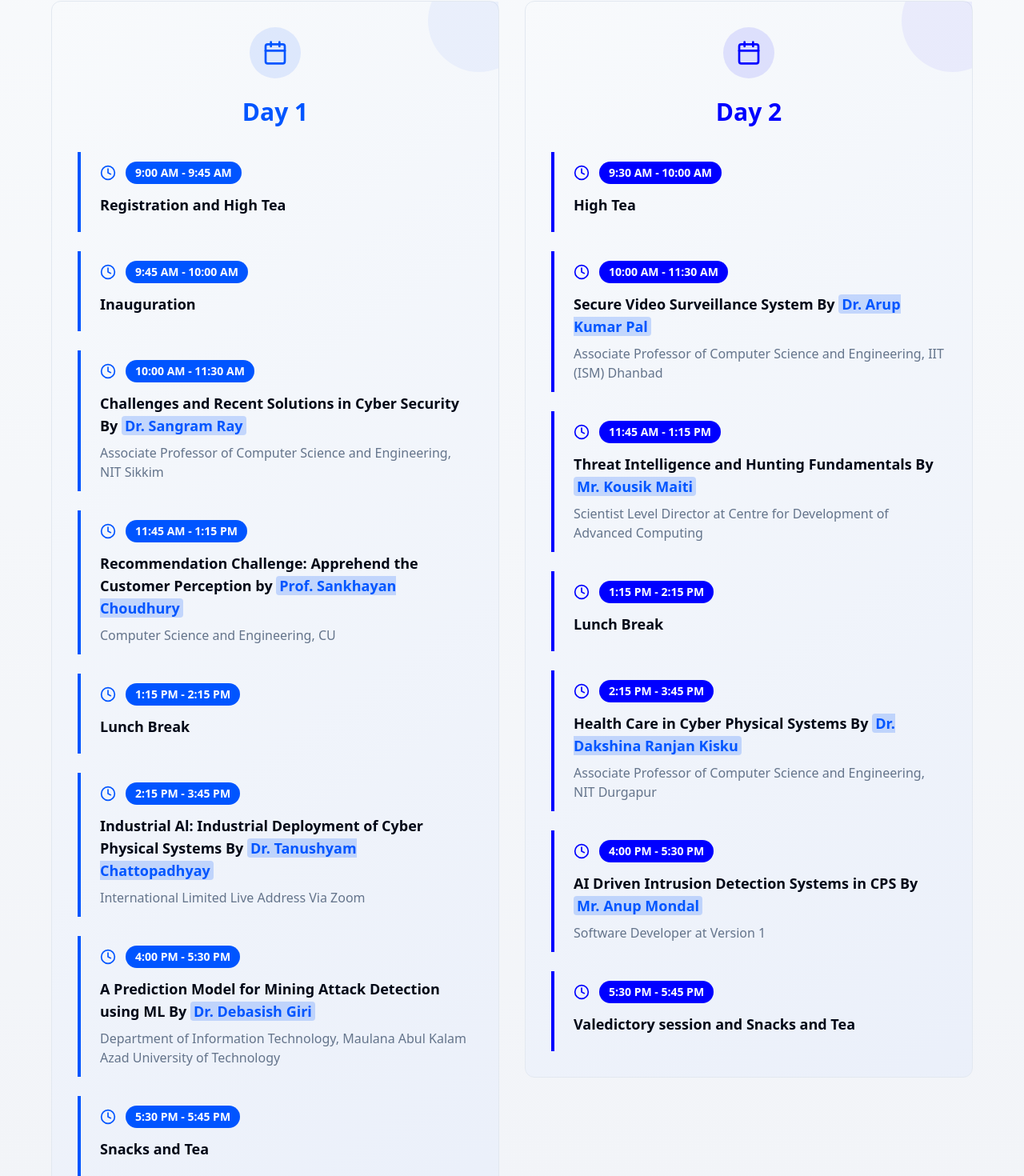
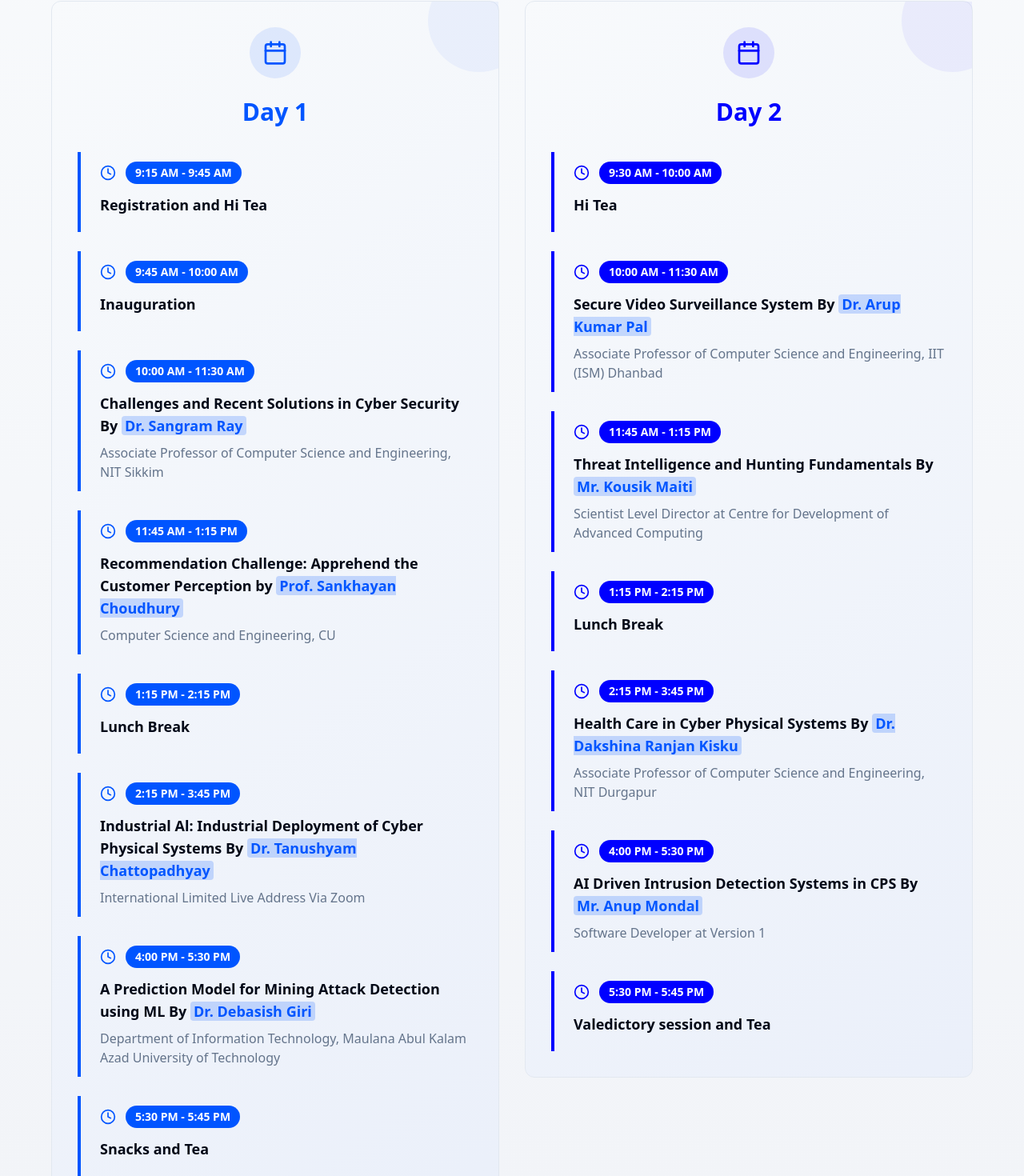
Before and after one commit to leo-soumyajit/seminar-website-it-dept, a React (Vite) app: page / in a window 1280 px wide. Shown: the part 4599-6069 px from the top of the page at 80% size. Built offline with nearby package versions, Linux system fonts and the light colour scheme.

Commit message:
schedule changes

```diff
--- a/src/data/content.ts
+++ b/src/data/content.ts
@@ -85,7 +85,7 @@ export const content = {
       day1: {
         title: "Day 1",
         sessions: [
-  { time: "9:00 AM - 9:45 AM", topic: "Registration and High Tea", speaker: "" },
+  { time: "9:15 AM - 9:45 AM", topic: "Registration and Hi Tea", speaker: "" },
   { time: "9:45 AM - 10:00 AM", topic: "Inauguration", speaker: "" },
   { time: "10:00 AM - 11:30 AM", topic: "Challenges and Recent Solutions in Cyber Security By Dr. Sangram Ray", speaker: "Associate Professor of Computer Science and Engineering, NIT Sikkim" },
   { time: "11:45 AM - 1:15 PM", topic: "Recommendation Challenge: Apprehend the Customer Perception by Prof. Sankhayan Choudhury", speaker: "Computer Science and Engineering, CU" },
@@ -99,13 +99,13 @@ export const content = {
       day2: {
         title: "Day 2",
         sessions: [
-  { time: "9:30 AM - 10:00 AM", topic: "High Tea", speaker: "" },
+  { time: "9:30 AM - 10:00 AM", topic: "Hi Tea", speaker: "" },
   { time: "10:00 AM - 11:30 AM", topic: "Secure Video Surveillance System By Dr. Arup Kumar Pal", speaker: "Associate Professor of Computer Science and Engineering, IIT (ISM) Dhanbad" },
   { time: "11:45 AM - 1:15 PM", topic: "Threat Intelligence and Hunting Fundamentals By Mr. Kousik Maiti", speaker: "Scientist Level Director at Centre for Development of Advanced Computing" },
   { time: "1:15 PM - 2:15 PM", topic: "Lunch Break", speaker: "" },
   { time: "2:15 PM - 3:45 PM", topic: "Health Care in Cyber Physical Systems By Dr. Dakshina Ranjan Kisku", speaker: "Associate Professor of Computer Science and Engineering, NIT Durgapur" },
   { time: "4:00 PM - 5:30 PM", topic: "AI Driven Intrusion Detection Systems in CPS By Mr. Anup Mondal", speaker: "Software Developer at Version 1" },
-  { time: "5:30 PM - 5:45 PM", topic: "Valedictory session and Snacks and Tea", speaker: "" }
+  { time: "5:30 PM - 5:45 PM", topic: "Valedictory session and Tea", speaker: "" }
 ]
 
       }
```
